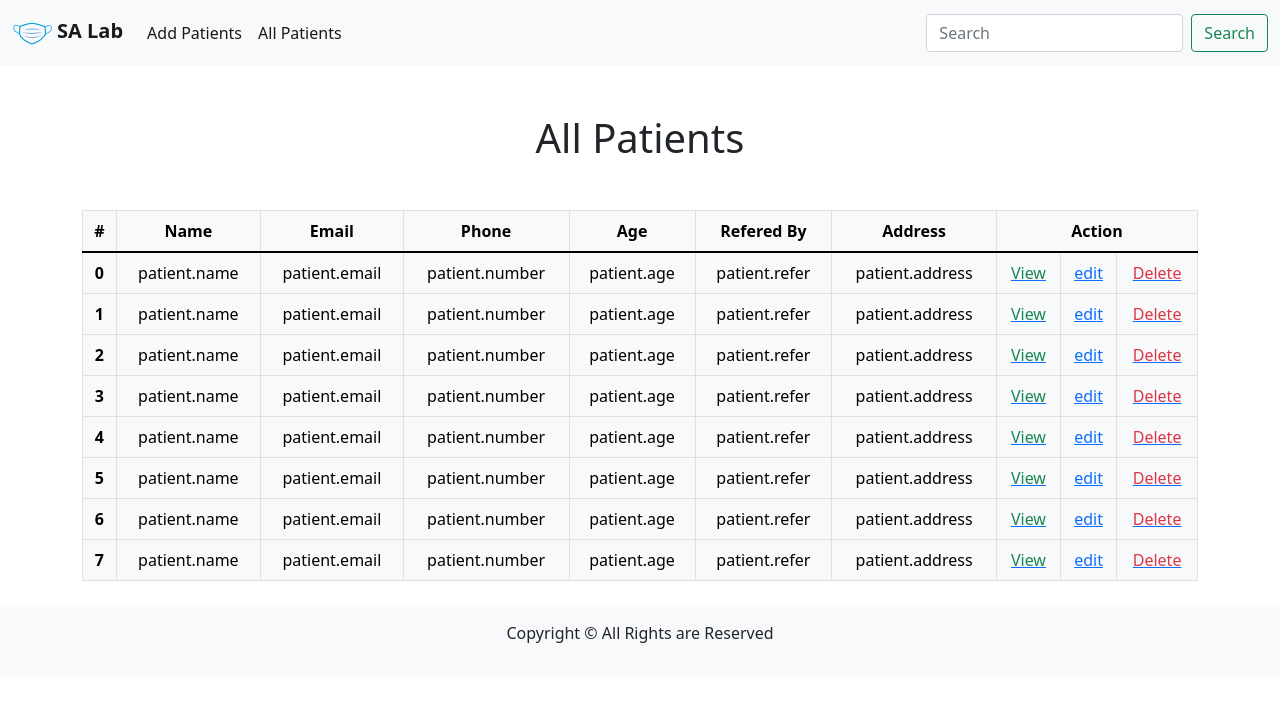
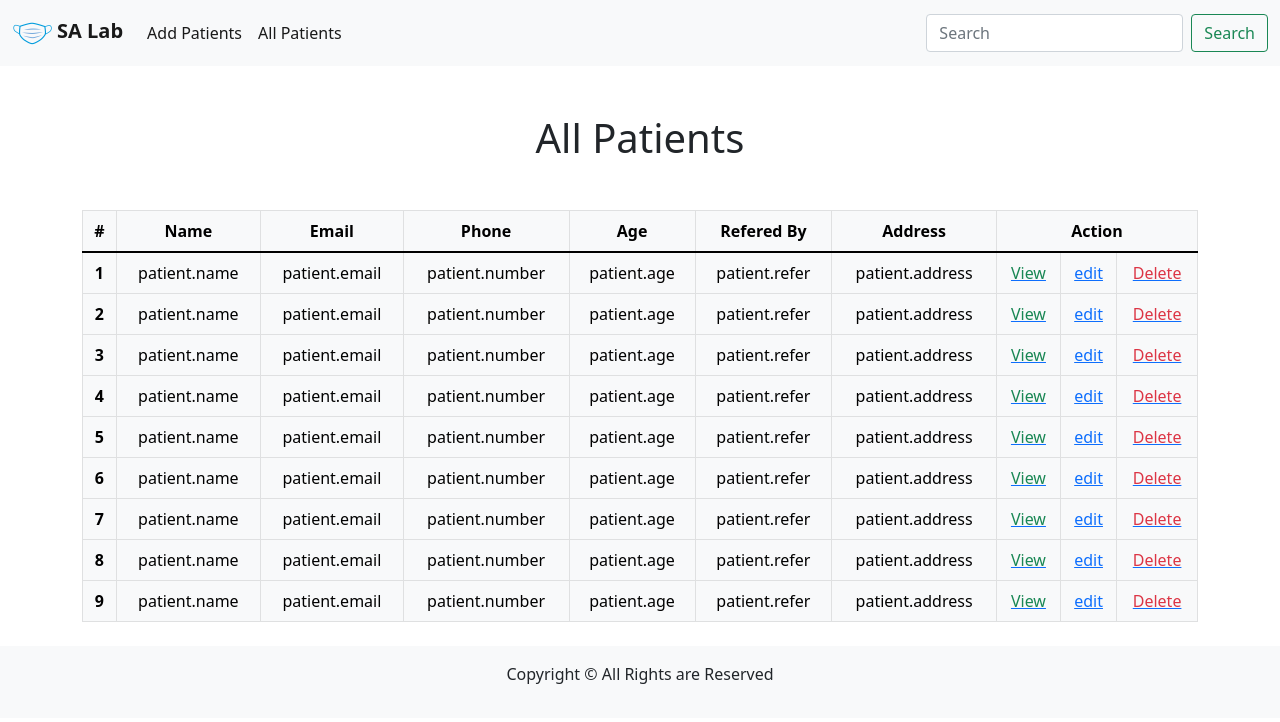
Before and after one commit to Sulman23/react-covid-reports, a React (Create React App) app: page /all in a window 1280 px wide. Shown: the top 722 px of the page. Built offline with nearby package versions, Linux system fonts and the light colour scheme; data requests are answered from the project's data file.

Commit message:
update All Patients

```diff
--- a/db.json
+++ b/db.json
@@ -71,6 +71,15 @@
       "refer": "Dr Aslam",
       "address": "Lahore, Pakistan",
       "id": 8
+    },
+    {
+      "name": "Smith",
+      "email": "smith@email.com",
+      "phone": "222111333",
+      "age": "55",
+      "refer": "Dr Ahmad",
+      "address": "Fasilabad, Pakistan",
+      "id": 9
     }
   ]
 }
--- a/src/components/AllPatients.jsx
+++ b/src/components/AllPatients.jsx
@@ -47,8 +47,8 @@ const AllPatients = () => {
 
                 patients.map((patient, index) => (
 
-                  <tr>
-                    <th scope="row">{index}</th>
+                  <tr key={index}>
+                    <th scope="row">{index + 1}</th>
                     <td>patient.name</td>
                     <td>patient.email</td>
                     <td>patient.number</td>
```
